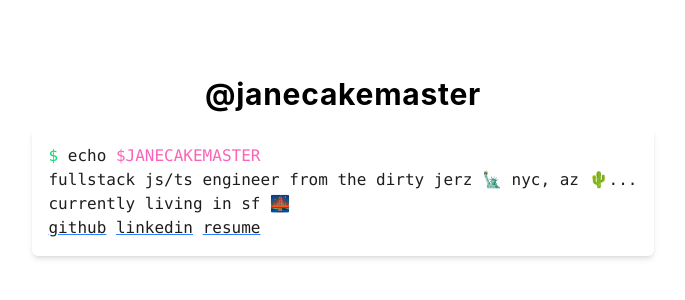
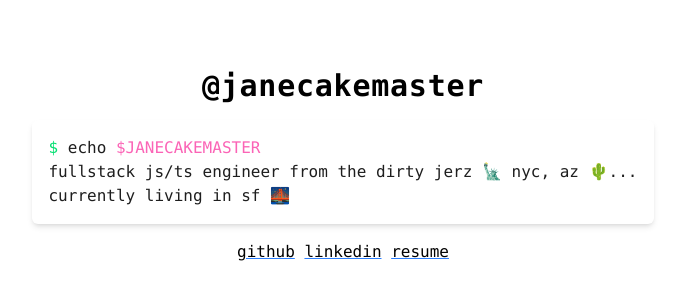
Before and after one commit to janecakemaster/janecakemaster.github.io, a React (Vite) app: page / in a window 1280 px wide. Shown: the part 274-574 px from the top of the page, without its empty margins (297-982 px from the left). Built offline with nearby package versions, Linux system fonts and the light colour scheme.

Commit message:
move out links to bottom

```diff
--- a/src/App.tsx
+++ b/src/App.tsx
@@ -2,21 +2,32 @@ import { useState } from "react";
 import "./App.css";
 import Home from "./Home";
 import Resume from "./Resume";
+import { ButtonLink } from "./components/ButtonLink";
+import { Link } from "./components/Link";
 
 function App() {
   const [useResume, setUseResume] = useState(false);
 
   return (
-    <div className="grid h-screen">
+    <div className="grid h-screen font-mono">
       <main className="place-self-center">
         <h1 className="text-3xl font-bold tracking-wide py-4">
           @janecakemaster
         </h1>
-        {useResume ? (
-          <Resume returnHome={() => setUseResume(false)} />
-        ) : (
-          <Home openResume={() => setUseResume(true)} />
-        )}
+        <div
+          className={`text-left rounded-md p-4 bg-white text-[#1e1e1e] dark:bg-[#1e1e1e] dark:text-[#f1f1f1] shadow-md shadow-[#000000]/10`}
+        >
+          {useResume ? <Resume /> : <Home />}
+        </div>
+        <div className="text-left place-self-center pt-4">
+          <Link href="https://github.com/janecakemaster">github</Link>{" "}
+          <Link href="https://linkedin.com/in/janecakemaster">linkedin</Link>{" "}
+          {useResume ? (
+            <ButtonLink onClick={() => setUseResume(false)}>home</ButtonLink>
+          ) : (
+            <ButtonLink onClick={() => setUseResume(true)}>resume</ButtonLink>
+          )}
+        </div>
       </main>
     </div>
   );
--- a/src/Home/index.tsx
+++ b/src/Home/index.tsx
@@ -1,35 +1,14 @@
-import { ButtonLink } from "../shared/ButtonLink";
 import { Prompt } from "./Prompt";
 
-type LinkProps = {
-  href: string;
-  children: React.ReactNode;
-};
-
-function Link({ href, children }: LinkProps) {
+function Home() {
   return (
-    <a href={href} className="decoration-blue-500 underline hover:overline">
-      {children}
-    </a>
-  );
-}
-
-function Home({ openResume }: { openResume: () => void }) {
-  return (
-    <div
-      className={`text-left font-mono rounded-md p-4 mx-auto bg-white text-[#1e1e1e] dark:bg-[#1e1e1e] dark:text-[#f1f1f1] shadow-md shadow-[#000000]/10`}
-    >
+    <>
       <p>
         <Prompt /> echo <span className="text-pink-400">$JANECAKEMASTER</span>
       </p>
       <p>fullstack js/ts engineer from the dirty jerz 🗽 nyc, az 🌵...</p>
       <p>currently living in sf 🌉</p>
-      <p>
-        <Link href="https://github.com/janecakemaster">github</Link>{" "}
-        <Link href="https://linkedin.com/in/janecakemaster">linkedin</Link>{" "}
-        <ButtonLink onClick={() => openResume()}>resume</ButtonLink>
-      </p>
-    </div>
+    </>
   );
 }
 
--- a/src/Resume/index.tsx
+++ b/src/Resume/index.tsx
@@ -1,18 +1,12 @@
 import { Prompt } from "./Prompt";
-import { ButtonLink } from "../shared/ButtonLink";
 
-function Resume({ returnHome }: { returnHome: () => void }) {
+function Resume() {
   return (
-    <div
-      className={`text-left font-mono rounded-md p-4 mx-auto bg-white text-[#1e1e1e] dark:bg-[#1e1e1e] dark:text-[#f1f1f1] shadow-md shadow-[#000000]/10`}
-    >
+    <>
       <p>
         <Prompt /> ls <span className="text-blue-400">jobs</span>
       </p>
-      <p>
-        <ButtonLink onClick={() => returnHome()}>home</ButtonLink>
-      </p>
-    </div>
+    </>
   );
 }
 
--- /dev/null
+++ b/src/components/Link.tsx
@@ -0,0 +1,12 @@
+type LinkProps = {
+  href: string;
+  children: React.ReactNode;
+};
+
+export function Link({ href, children }: LinkProps) {
+  return (
+    <a href={href} className="decoration-blue-500 underline hover:overline">
+      {children}
+    </a>
+  );
+}
```
Also changed, not shown: src/components/ButtonLink.tsx (renamed from src/shared/ButtonLink.tsx).
